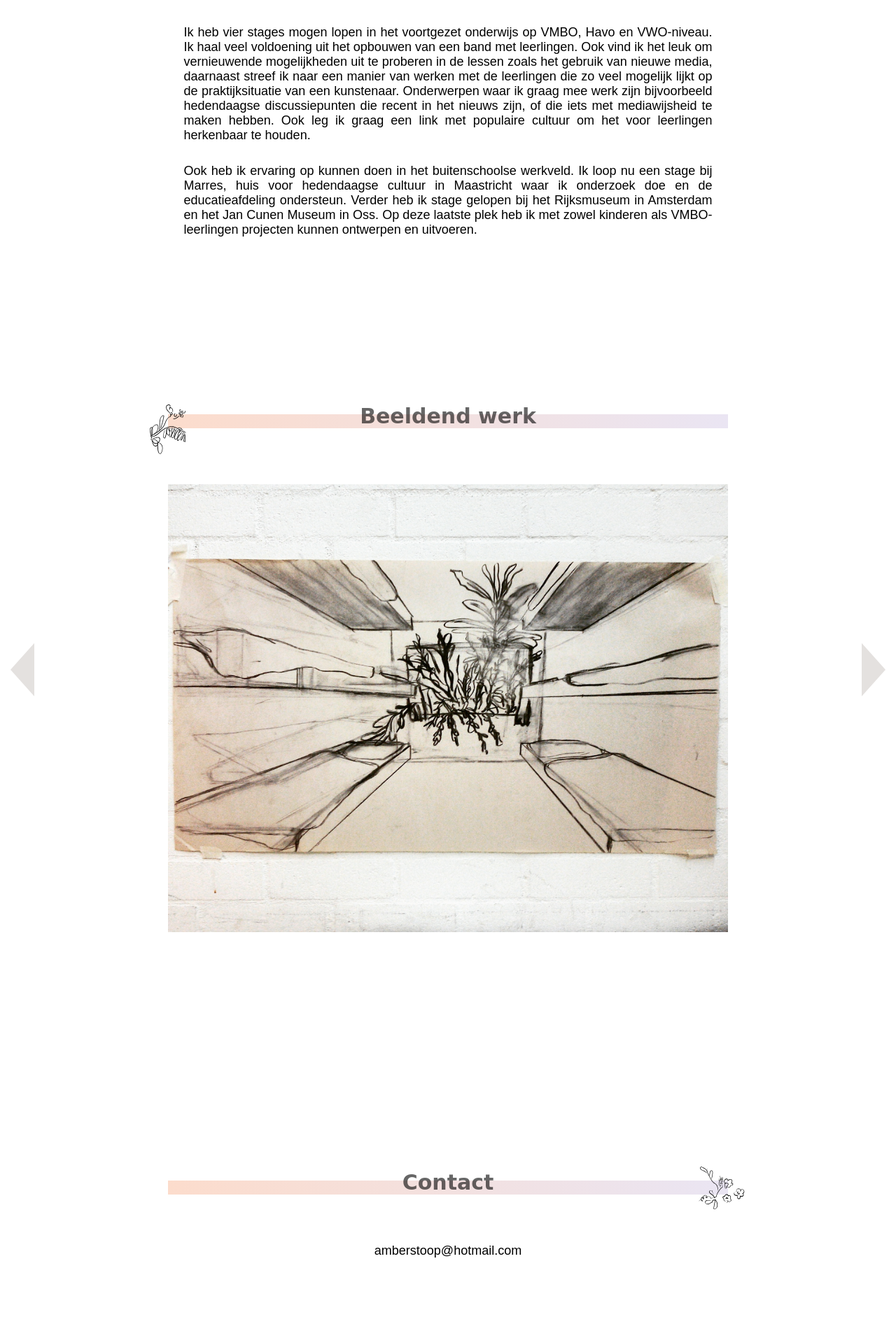
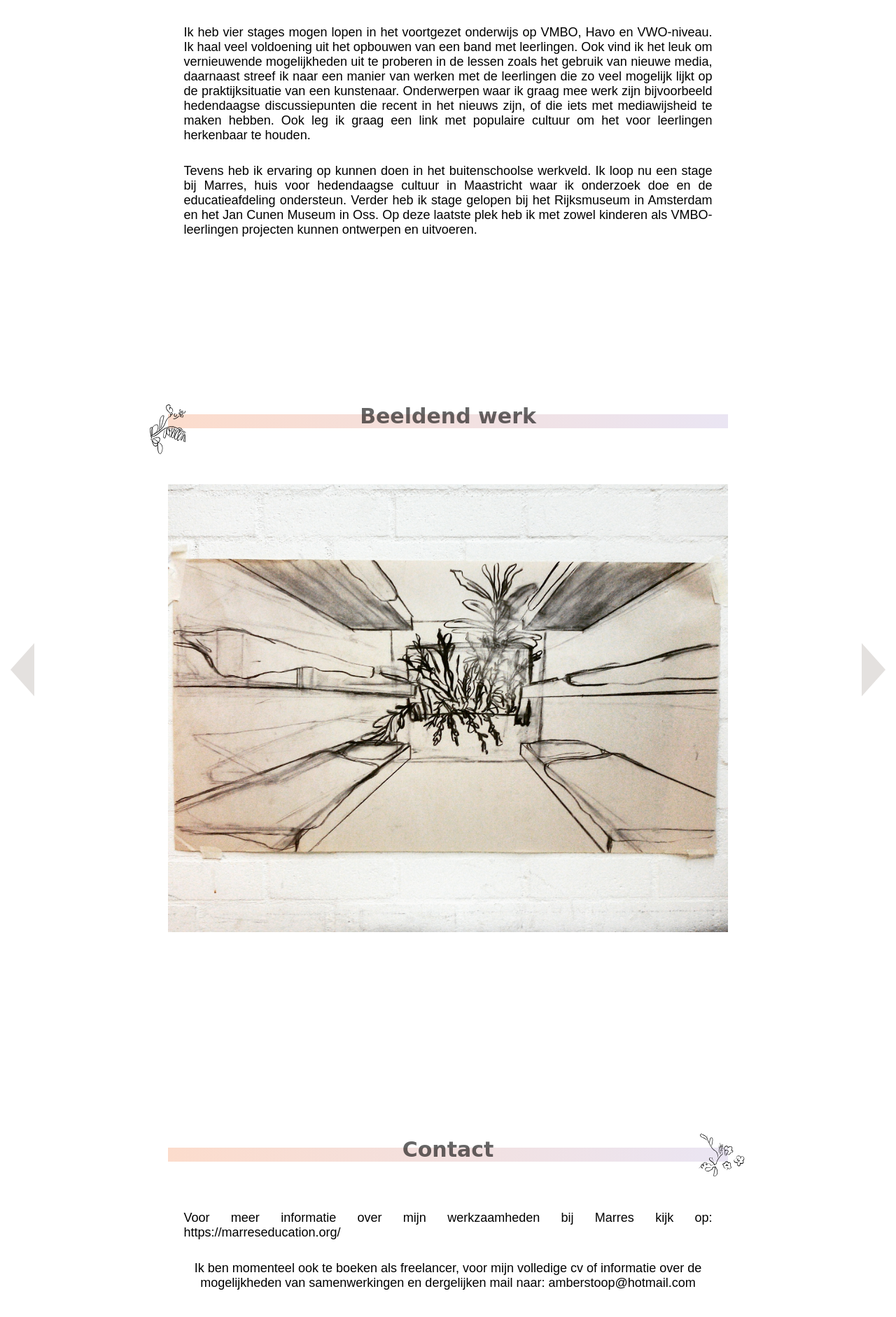
Before and after one commit to Woseseltops/personal-website-amber, a plain HTML site: page index.html in a window 1280 px wide. Shown: the part 1843-3725 px from the top of the page at 70% size. Drawn offline with nearby package versions, Linux system fonts and the light colour scheme; a web font is replaced by a local one.

Commit message:
text edit 2 2018

```diff
--- a/index.html
+++ b/index.html
@@ -22,7 +22,7 @@
         <div class="header_background"></div>
         <h2>Over mij</h2>
         <img class="left_header_foliage" src="img/bloemetjes_4.svg">
-        <p class="start_invisible fade_in_first_slide_2"><img class="start_invisible fade_in_second_slide_2" id="portrait" src="img/portrait.png">Ik ben momenteel bijna klaar met mijn master Kunstgeschiedenis (track moderne en hedendaagse kunst), met een specialisatie in educatie. Voorafgaand heb ik de opleiding Docent Beeldende Kunst en Vormgeving aan ArtEZ Arnhem afgerond. Ik vind zowel het docentschap als het werken in musea en culturele instellingen interessant.</p>
+        <p class="start_invisible fade_in_first_slide_2"><img class="start_invisible fade_in_second_slide_2" id="portrait" src="img/portrait.png">Ik ben momenteel bijna klaar met mijn master Kunstgeschiedenis (track moderne en hedendaagse kunst), met een specialisatie in educatie. Voorafgaand heb ik de opleiding Docent Beeldende Kunst en Vormgeving aan ArtEZ Arnhem afgerond. Ik vind zowel het docentschap als het werken in musea en culturele instellingen erg leuk om te doen, en beoefen op dit moment alles wat met lesgeven (in de ruimste zin van het woord), kunst en cultuur te maken heeft. Ik ben een sociaal, creatief, leergierig, ambitieus en vind de sfeer in een team erg belangrijk. Nieuwsgierig? Scroll door!</p>
     </div>
     <div class="section">
         <div class="header_background"></div>
@@ -30,7 +30,7 @@
         <img class="right_header_foliage" src="img/bloemetjes_3.svg">
         <p class="start_invisible fade_in_first_slide_3">Ik heb vier stages mogen lopen in het voortgezet onderwijs op VMBO, Havo en VWO-niveau. Ik haal veel voldoening uit het opbouwen van een band met leerlingen. Ook vind ik het leuk om vernieuwende mogelijkheden uit te proberen in de lessen zoals het gebruik van nieuwe media, daarnaast streef ik naar een manier van werken met de leerlingen die zo veel mogelijk lijkt op de praktijksituatie van een kunstenaar. Onderwerpen waar ik graag mee werk zijn bijvoorbeeld hedendaagse discussiepunten die recent in het nieuws zijn, of die iets met mediawijsheid te maken hebben. Ook leg ik graag een link met populaire cultuur om het voor leerlingen herkenbaar te houden. </p>
 
-        <p class="start_invisible fade_in_second_slide_3">Ook heb ik ervaring op kunnen doen in het buitenschoolse werkveld. Ik loop nu een stage bij Marres, huis voor hedendaagse cultuur in Maastricht waar ik onderzoek doe en de educatieafdeling ondersteun. Verder heb ik stage gelopen bij het Rijksmuseum in Amsterdam en het Jan Cunen Museum in Oss. Op deze laatste plek heb ik met zowel kinderen als VMBO-leerlingen projecten kunnen ontwerpen en uitvoeren.</p>
+        <p class="start_invisible fade_in_second_slide_3">Tevens heb ik ervaring op kunnen doen in het buitenschoolse werkveld. Ik loop nu een stage bij Marres, huis voor hedendaagse cultuur in Maastricht waar ik onderzoek doe en de educatieafdeling ondersteun. Verder heb ik stage gelopen bij het Rijksmuseum in Amsterdam en het Jan Cunen Museum in Oss. Op deze laatste plek heb ik met zowel kinderen als VMBO-leerlingen projecten kunnen ontwerpen en uitvoeren.</p>
 
     </div>
     <div class="section">
@@ -56,7 +56,8 @@
         <div class="header_background"></div>
     	<h2>Contact</h2>
         <img class="right_header_foliage" src="img/bloemetjes_3.svg">
-        <p id="email_paragraph">amberstoop@hotmail.com</p>
+        <p class="start_invisible fade_in_first_slide_3">Voor meer informatie over mijn werkzaamheden bij Marres kijk op: https://marreseducation.org/</p>
+        <p id="email_paragraph">Ik ben momenteel ook te boeken als freelancer, voor mijn volledige cv of informatie over de mogelijkheden van samenwerkingen en dergelijken mail naar: amberstoop@hotmail.com</p>
     </div>
 </div>
 <img class="triangle start_invisible fade_in_third_slide_1" src="img/triangle.svg">
```
